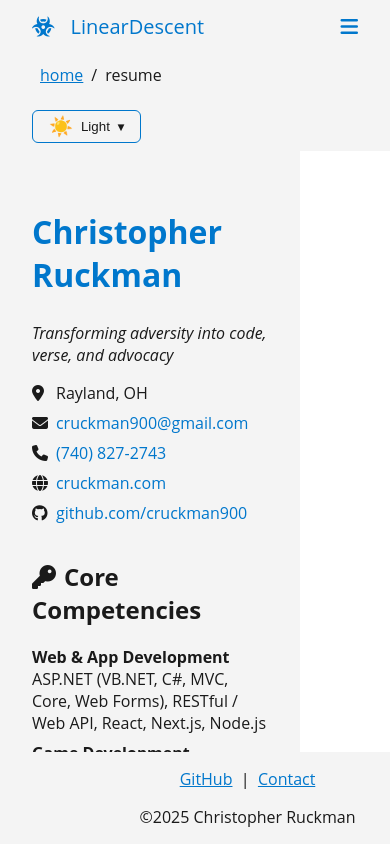
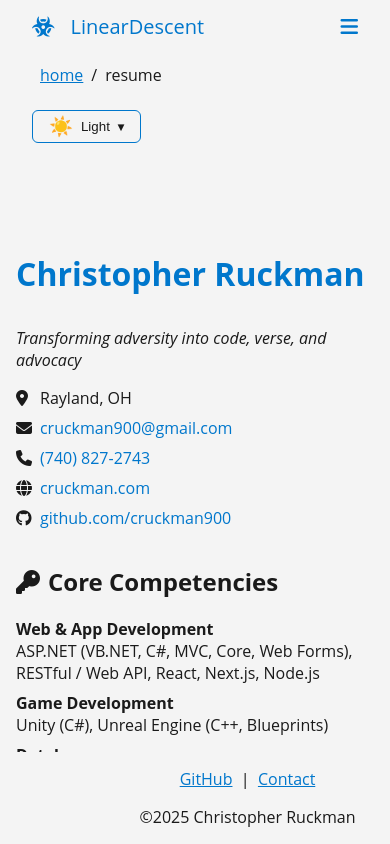
Before and after one commit to cruckman900/portfolio-ts, a Next.js app: page /resume in a window 390 px wide. Shown: the top 844 px of the page. Built offline with nearby package versions, Linux system fonts and the light colour scheme.

Commit message:
cleaned up resume. trying to get small display looking better

```diff
--- a/src/components/layout/TwoPanelLayout.module.scss
+++ b/src/components/layout/TwoPanelLayout.module.scss
@@ -23,6 +23,7 @@
     main {
         flex: 1;
         padding: 2rem;
+        min-height: 100vh;
 
         @media print {
             padding: 0.5rem;
@@ -33,5 +34,11 @@
         flex-direction: column;
         align-items: flex-start;
         gap: 1rem;
+
+        aside, main {
+            margin: 0;
+            padding: 1rem;
+            width: 100%;
+        }
     }
 }
--- a/src/components/ui/Section.tsx
+++ b/src/components/ui/Section.tsx
@@ -2,7 +2,7 @@ import React, { ReactElement } from 'react';
 
 interface Props {
     className?: string;
-    title: string;
+    title?: string;
     icon?: string;
     link?: string[];
     children: ReactElement;
--- a/src/pages/resume.tsx
+++ b/src/pages/resume.tsx
@@ -8,7 +8,8 @@ import '@/styles/page/resume.scss';
 export default function ResumePage() {
     const leftPanel = (
         <>
-            <header className="resume-header">
+            <Section>
+                <div className="resume-header">
                     <h1>{resumeData.name}</h1>
                     <p className="tagline">{resumeData.tagline}</p>
                     <ul>
@@ -18,7 +19,8 @@ export default function ResumePage() {
                         <li><i className="fas fa-globe"></i><a href={resumeData.contact.website} target='_blank'>{resumeData.contact.website.substring(8)}</a></li>
                         <li><i className="fab fa-github"></i><a href={resumeData.contact.github} target='_blank'>{resumeData.contact.github.substring(8)}</a></li>
                     </ul>
-            </header>
+                </div>
+            </Section>
             <Section title="Core Competencies" icon="fas fa-key">
                 <>
                     {resumeData.skills.map((skill, i) =>
--- a/src/styles/layout/navbar.scss
+++ b/src/styles/layout/navbar.scss
@@ -6,24 +6,12 @@
     background-color: var(--surface);
     font-family: 'Open Sans', sans-serif;
     height: 4rem;
+    width: 100vw;
     padding: 0;
     margin: 0;
 
-    .switcher {
-        background-color: var(--surface);
-        color: var(--text);
-        border: none;
-        padding: 0 0.35rem;
-        font-weight: bold;
-        cursor: pointer;
-    }
-
-    @media screen and (max-width: 500px) {
+    @media screen and (max-width: 600px) {
         height: 3rem;
-
-        .switcher {
-            display: none;
-        }
     }
 
     .brand {
```
Lines whose indentation alone changed are shown as unchanged.
